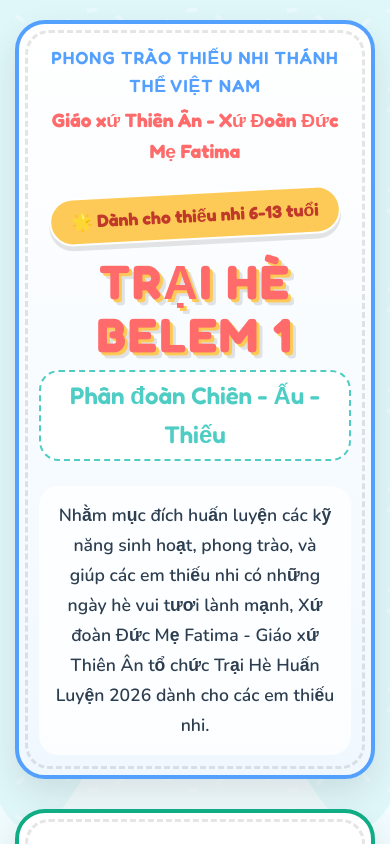
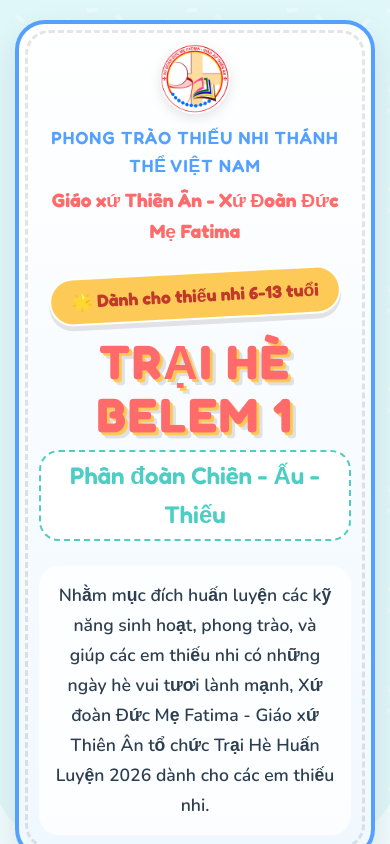
Before and after one commit to vuducphuong1603/link-dangky-traihe, a React (Vite) app: page / in a window 390 px wide. Shown: the top 844 px of the page. Built offline with nearby package versions, Linux system fonts and the light colour scheme.

Commit message:
feat: add parish logo to application header with responsive styling

```diff
--- a/src/App.tsx
+++ b/src/App.tsx
@@ -84,8 +84,13 @@
       <div className="app-container">
         {/* Header Card */}
         <div className="kids-card header-card header-section animate-hidden">
-          <div className="header-org">PHONG TRÀO THIẾU NHI THÁNH THỂ VIỆT NAM</div>
-          <div className="header-parish">Giáo xứ Thiên Ân - Xứ Đoàn Đức Mẹ Fatima</div>
+          <div className="header-logo-container">
+            <img src="/logo.png" alt="Logo Xứ Đoàn" className="header-logo" />
+            <div className="header-text-container">
+              <div className="header-org">PHONG TRÀO THIẾU NHI THÁNH THỂ VIỆT NAM</div>
+              <div className="header-parish">Giáo xứ Thiên Ân - Xứ Đoàn Đức Mẹ Fatima</div>
+            </div>
+          </div>
 
           <div className="title-badge">🌟 Dành cho thiếu nhi 6-13 tuổi</div>
 
--- a/src/index.css
+++ b/src/index.css
@@ -108,6 +108,28 @@
   position: relative;
 }
 
+.header-logo-container {
+  display: flex;
+  align-items: center;
+  justify-content: center;
+  gap: 15px;
+  margin-bottom: 25px;
+}
+
+.header-logo {
+  width: 90px;
+  height: auto;
+  object-fit: contain;
+  filter: drop-shadow(0 4px 6px rgba(0,0,0,0.1));
+}
+
+.header-text-container {
+  display: flex;
+  flex-direction: column;
+  align-items: flex-start;
+  text-align: left;
+}
+
 .header-org {
   font-family: var(--font-heading);
   font-size: 1.1rem;
@@ -123,7 +145,7 @@
   font-size: 1.2rem;
   font-weight: 700;
   color: var(--color-primary);
-  margin-bottom: 25px;
+  margin-bottom: 0;
 }
 
 .title-badge {
@@ -576,4 +598,16 @@
   .kids-card {
     padding: 20px;
   }
+  .header-logo-container {
+    flex-direction: column;
+    text-align: center;
+    gap: 10px;
+  }
+  .header-text-container {
+    align-items: center;
+    text-align: center;
+  }
+  .header-logo {
+    width: 70px;
+  }
 }
```
Also changed, not shown: public/logo.png (added).
